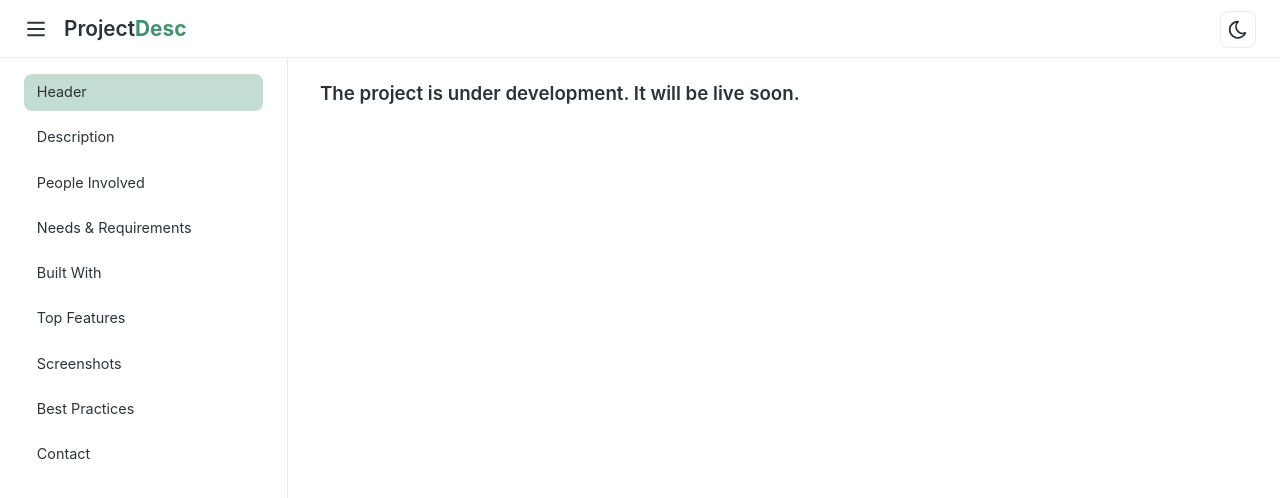
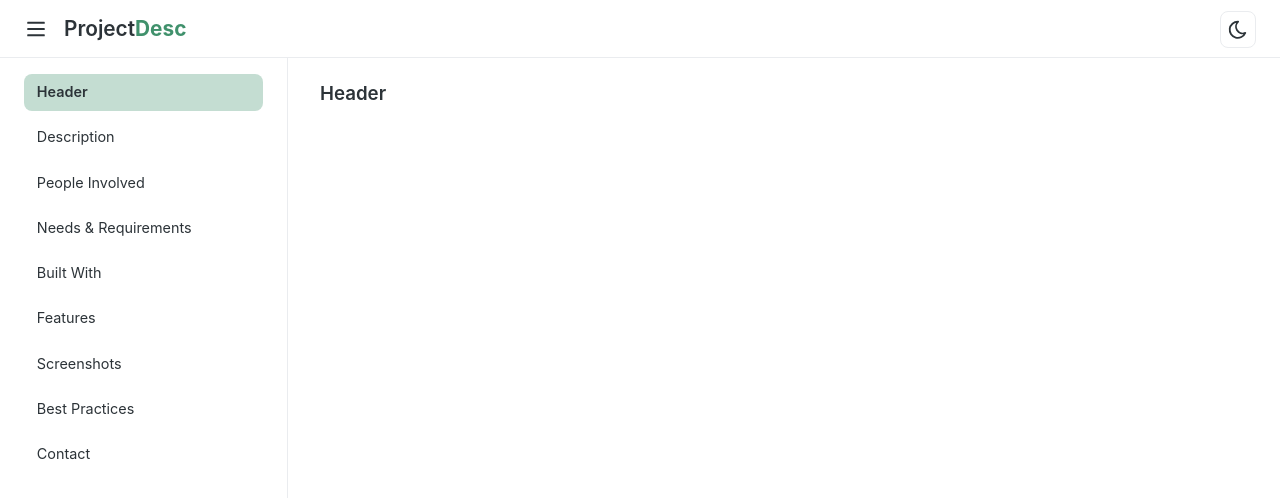
Before and after one commit to praj31/projectdesc, a Next.js app: page / in a window 1280 px wide. Shown: the top 498 px of the page. Built offline with nearby package versions, Linux system fonts and the light colour scheme.

Commit message:
context & reducer setup

```diff
--- a/components/Sidebar.tsx
+++ b/components/Sidebar.tsx
@@ -1,18 +1,41 @@
+import { useContext } from 'react'
+import { StateContext } from '../context'
+import { ACTIONS } from '../reducer'
+
+const sections = [
+  { title: 'Header' },
+  { title: 'Description' },
+  { title: 'People Involved' },
+  { title: 'Needs & Requirements' },
+  { title: 'Built With' },
+  { title: 'Features' },
+  { title: 'Screenshots' },
+  { title: 'Best Practices' },
+  { title: 'Contact' },
+]
+
 const Sidebar: React.FC = (): JSX.Element => {
+  const { state, dispatch } = useContext(StateContext)
+  console.log(state)
   return (
     <>
       <div className='sidebar-mask'></div>
       <aside className='sidebar'>
         <ul className='sidebar-links'>
-          <li className='active'>Header</li>
-          <li>Description</li>
-          <li>People Involved</li>
-          <li>Needs & Requirements</li>
-          <li>Built With</li>
-          <li>Top Features</li>
-          <li>Screenshots</li>
-          <li>Best Practices</li>
-          <li>Contact</li>
+          {sections.map(({ title, value }, idx) => (
+            <li
+              key={idx}
+              className={`${state.section === title ? 'active' : ''}`}
+              onClick={() =>
+                dispatch({
+                  type: ACTIONS.CHANGE_SECTION,
+                  payload: title,
+                })
+              }
+            >
+              {title}
+            </li>
+          ))}
         </ul>
       </aside>
     </>
--- /dev/null
+++ b/context/index.ts
@@ -0,0 +1,12 @@
+import { createContext, Dispatch } from 'react'
+import { initialState, ReducerAction, ReducerStateType } from '../reducer'
+
+type ContextState = {
+  state: ReducerStateType
+  dispatch: Dispatch<ReducerAction>
+}
+
+export const StateContext = createContext<ContextState>({
+  state: initialState,
+  dispatch: () => undefined,
+})
--- a/pages/_app.tsx
+++ b/pages/_app.tsx
@@ -1,10 +1,15 @@
 import type { AppProps } from 'next/app'
-import { useEffect, useState } from 'react'
+import { useEffect, useReducer, useState } from 'react'
 import { setDarkTheme } from '../util/theme'
 import '../styles/globals.css'
+import { initialState, reducer } from '../reducer'
+import { StateContext } from '../context'
 
 function MyApp({ Component, pageProps }: AppProps) {
   const [loading, setLoading] = useState<boolean>(true)
+
+  const [state, dispatch] = useReducer(reducer, initialState)
+
   useEffect(() => {
     const theme = localStorage.getItem('theme')
     if (!theme) {
@@ -30,7 +35,11 @@ function MyApp({ Component, pageProps }: AppProps) {
     )
   }
 
-  return <Component {...pageProps} />
+  return (
+    <StateContext.Provider value={{ state, dispatch }}>
+      <Component {...pageProps} />
+    </StateContext.Provider>
+  )
 }
 
 export default MyApp
--- a/pages/index.tsx
+++ b/pages/index.tsx
@@ -1,11 +1,13 @@
 import type { NextPage } from 'next'
-import Link from 'next/link'
+import { useContext } from 'react'
 import Layout from '../components/Layout'
+import { StateContext } from '../context'
 
 const Home: NextPage = () => {
+  const { state } = useContext(StateContext)
   return (
     <Layout>
-      <h3>The project is under development. It will be live soon.</h3>
+      <h3>{state.section}</h3>
     </Layout>
   )
 }
--- /dev/null
+++ b/reducer/index.ts
@@ -0,0 +1,23 @@
+export const ACTIONS = {
+  CHANGE_SECTION: 'change-section',
+}
+
+export const initialState = {
+  section: 'Header',
+}
+
+export type ReducerStateType = typeof initialState
+
+export type ReducerAction = {
+  type: string
+  payload: any
+}
+
+export const reducer = (state: ReducerStateType, action: ReducerAction) => {
+  switch (action.type) {
+    case ACTIONS.CHANGE_SECTION:
+      return { ...state, section: action.payload }
+    default:
+      return state
+  }
+}
--- a/styles/globals.css
+++ b/styles/globals.css
@@ -295,6 +295,7 @@ body.dark img {
 
 .sidebar-links .active {
   background-color: var(--primary-op);
+  font-weight: 600;
 }
 
 .sidebar ul {
```
